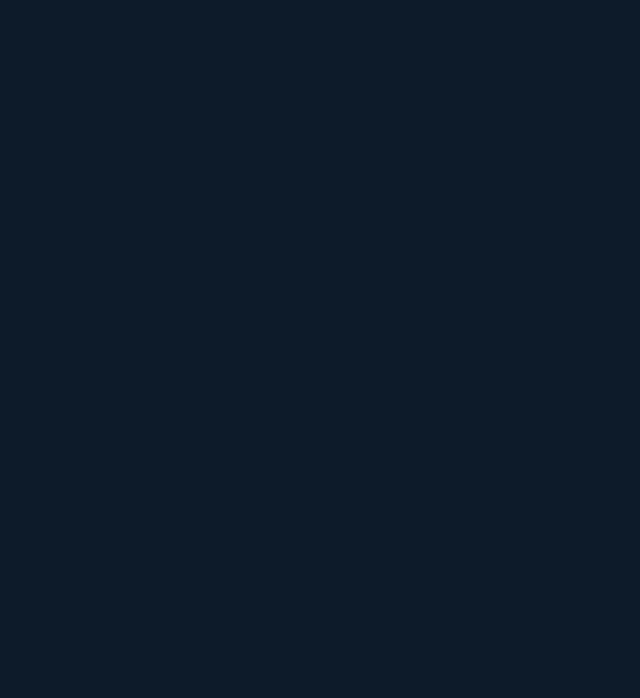
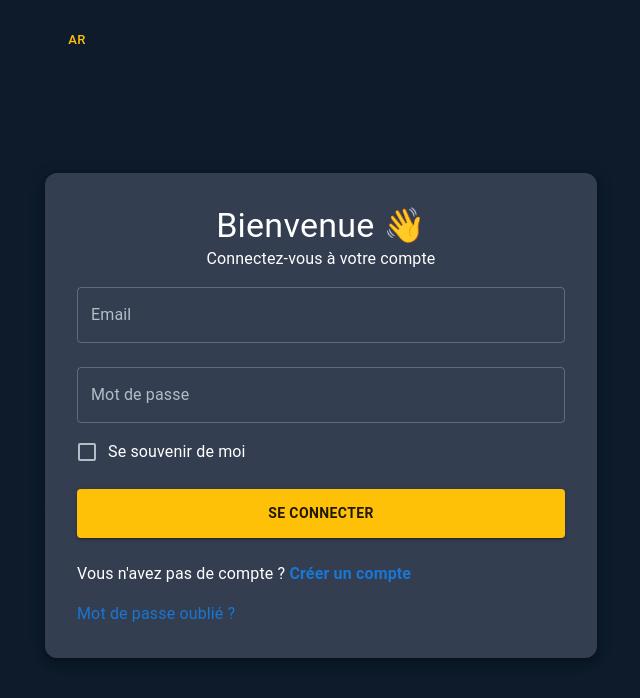
Before and after one commit to abderrahmanetaha7-lgtm/solar_stage, a React (Vite) app: page /login in a window 1280 px wide. Before the commit this address had no page. Shown: the top 698 px of the page, without its empty margins (319-959 px from the left). Built offline with nearby package versions, Linux system fonts and the light colour scheme.

Commit message:
add Login component with form validation and Arabic/French language support

```diff
--- a/src/pages/Login.jsx
+++ b/src/pages/Login.jsx
@@ -0,0 +1,210 @@
+import React, { useState } from "react";
+import {
+  Container,
+  Box,
+  TextField,
+  Button,
+  Typography,
+  Paper,
+  IconButton,
+  InputAdornment,
+  Checkbox,
+  FormControlLabel,
+  Stack
+} from "@mui/material";
+import { Visibility, VisibilityOff } from "@mui/icons-material";
+import { useFormik } from "formik";
+import * as Yup from "yup";
+import { useNavigate } from "react-router-dom";
+
+export default function Login() {
+  const navigate = useNavigate();
+
+  // Controls password visibility toggle (UX improvement for user input)
+  const [showPassword, setShowPassword] = useState(false);
+
+  // 🌍 Language state (persisted in localStorage for session continuity)
+  const [lang, setLang] = useState(localStorage.getItem("lang") || "fr");
+
+  // Toggle between supported languages and persist user preference
+  const changeLang = () => {
+    const newLang = lang === "fr" ? "ar" : "fr";
+    setLang(newLang);
+    localStorage.setItem("lang", newLang);
+  };
+
+  // 🌍 Static translation dictionary (should ideally be replaced with i18n library in production)
+  const t = {
+    fr: {
+      title: "Bienvenue 👋",
+      subtitle: "Connectez-vous à votre compte",
+      email: "Email",
+      password: "Mot de passe",
+      remember: "Se souvenir de moi",
+      login: "Se connecter",
+      logging: "Connexion...",
+      noAccount: "Vous n'avez pas de compte ?",
+      register: "Créer un compte",
+      forgot: "Mot de passe oublié ?"
+    },
+    ar: {
+      title: "مرحبا 👋",
+      subtitle: "قم بتسجيل الدخول",
+      email: "البريد الإلكتروني",
+      password: "كلمة المرور",
+      remember: "تذكرني",
+      login: "تسجيل الدخول",
+      logging: "جارٍ تسجيل الدخول...",
+      noAccount: "ليس لديك حساب؟",
+      register: "إنشاء حساب",
+      forgot: "نسيت كلمة المرور؟"
+    }
+  };
+
+  // Form validation schema (basic required fields validation)
+  const validationSchema = Yup.object({
+    email: Yup.string().required(),
+    password: Yup.string().required()
+  });
+
+  // Formik hook for form state management and submission handling
+  const formik = useFormik({
+    initialValues: { email: "", password: "", remember: false },
+    validationSchema,
+
+    // Simulated async login request (replace with real API call)
+    onSubmit: async (_, { setSubmitting }) => {
+      await new Promise((res) => setTimeout(res, 1000));
+      alert("Login success");
+      setSubmitting(false);
+    }
+  });
+
+  return (
+    <Container maxWidth="sm">
+      {/* 🌍 Language switcher button (top-right for accessibility & visibility) */}
+      <Box textAlign="right" mt={2}>
+        <Button size="small" onClick={changeLang}>
+          {lang === "fr" ? "AR" : "FR"}
+        </Button>
+      </Box>
+
+      <Box
+        sx={{
+          minHeight: "90vh",
+          display: "flex",
+          alignItems: "center",
+          justifyContent: "center",
+
+          // Dynamically adjust layout direction for RTL/LTR languages
+          direction: lang === "ar" ? "rtl" : "ltr"
+        }}
+      >
+        <Paper elevation={6} sx={{ p: 4, width: "100%", borderRadius: 3 }}>
+          {/* Page title */}
+          <Typography variant="h4" align="center" fontWeight="bold">
+            {t[lang].title}
+          </Typography>
+
+          {/* Subtitle / description */}
+          <Typography align="center" color="text.secondary" mb={2}>
+            {t[lang].subtitle}
+          </Typography>
+
+          {/* Authentication form */}
+          <form onSubmit={formik.handleSubmit}>
+            {/* Email input field */}
+            <TextField
+              fullWidth
+              margin="normal"
+              label={t[lang].email}
+              name="email"
+              value={formik.values.email}
+              onChange={formik.handleChange}
+            />
+
+            {/* Password input with visibility toggle */}
+            <TextField
+              fullWidth
+              margin="normal"
+              label={t[lang].password}
+              name="password"
+              type={showPassword ? "text" : "password"}
+              value={formik.values.password}
+              onChange={formik.handleChange}
+              InputProps={{
+                endAdornment: (
+                  <InputAdornment position="end">
+                    <IconButton
+                      onClick={() => setShowPassword(!showPassword)}
+                    >
+                      {showPassword ? <VisibilityOff /> : <Visibility />}
+                    </IconButton>
+                  </InputAdornment>
+                )
+              }}
+            />
+
+            {/* Remember me checkbox (useful for persistent authentication) */}
+            <FormControlLabel
+              control={
+                <Checkbox
+                  name="remember"
+                  checked={formik.values.remember}
+                  onChange={formik.handleChange}
+                />
+              }
+              label={t[lang].remember}
+            />
+
+            {/* Primary action button with proper spacing and visual hierarchy */}
+            <Button
+              fullWidth
+              type="submit"
+              variant="contained"
+              sx={{
+                mt: 2,
+                mb: 3, // spacing between button and secondary actions
+                py: 1.5,
+                fontWeight: "bold"
+              }}
+            >
+              {formik.isSubmitting
+                ? t[lang].logging
+                : t[lang].login}
+            </Button>
+          </form>
+
+          {/* Secondary actions (registration + password recovery) */}
+          <Stack spacing={2} alignItems="center">
+            <Typography>
+              {t[lang].noAccount}{" "}
+              <span
+                style={{
+                  color: "#1976d2",
+                  cursor: "pointer",
+                  fontWeight: "bold"
+                }}
+                // Navigate to registration page (client-side routing)
+                onClick={() => navigate("/register")}
+              >
+                {t[lang].register}
+              </span>
+            </Typography>
+
+            {/* Password recovery action */}
+            <Typography
+              sx={{
+                color: "#1976d2",
+                cursor: "pointer",
+                "&:hover": { textDecoration: "underline" }
+              }}
+            >
+              {t[lang].forgot}
+            </Typography>
+          </Stack>
+        </Paper>
+      </Box>
+    </Container>
+  );
+}
--- a/src/routes/AppRoutes.jsx
+++ b/src/routes/AppRoutes.jsx
@@ -7,8 +7,8 @@ import Home from "../pages/Home";
 import Products from "../pages/Products";
 import Contact from "../pages/Contact";
 import Services from "../pages/Services";
-/* import SignUp from "../pages/SignUp";
-import Login from "../pages/Login"; */
+/* import SignUp from "../pages/SignUp";*/
+import Login from "../pages/Login";
 import About from "../pages/About";
 
 import ScrollToTop from "../components/ScrollToTop";
@@ -30,8 +30,8 @@ export default function AppRoutes() {
 
         {/* ❌ Authentication pages without Navbar and Footer */}
         <Route element={<AuthLayout />}>
-          {/* <Route path="/register" element={<SignUp />} />
-          <Route path="/login" element={<Login />} /> */}
+          {/* <Route path="/register" element={<SignUp />} />*/}
+          <Route path="/login" element={<Login />} />
         </Route>
       </Routes>
     </>
```
